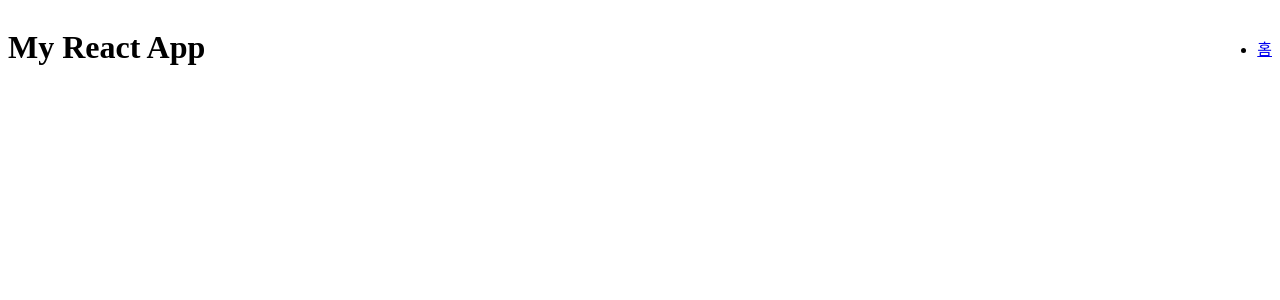
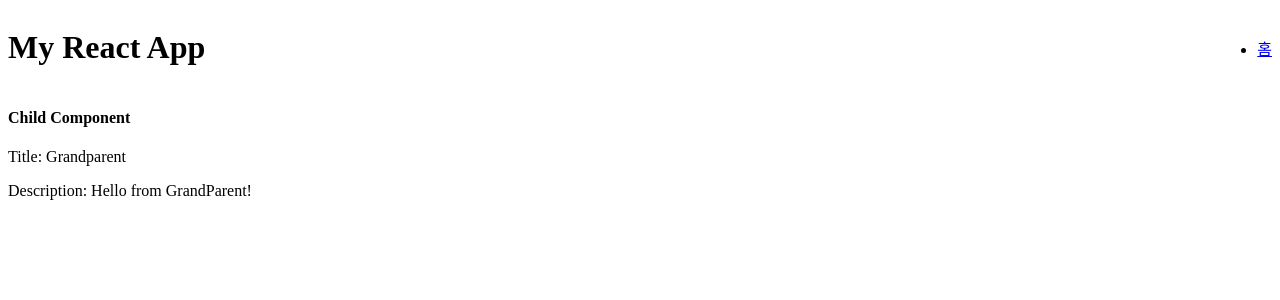
Before and after one commit to elle510/react-lecture-10, a React (Vite) app: page /lecture/1-3 in a window 1280 px wide. Before the commit this address had no page. Shown: the top 300 px of the page. Built offline with nearby package versions, Linux system fonts and the light colour scheme.

Commit message:
feat: 1강 코드 작성중..

```diff
--- a/src/App.tsx
+++ b/src/App.tsx
@@ -2,10 +2,9 @@ import { BrowserRouter, Route, Routes } from 'react-router-dom';
 
 import Header from './components/Header';
 import Home from './pages/Home';
+import ContextAPI from './pages/lectures/lecture01/ContextApi';
 import PropsDrilling from './pages/lectures/lecture01/PropsDrilling';
 import StateProps from './pages/lectures/lecture01/StateProps';
-
-// import ContextAPI from './pages/lectures/lecture02/ContextAPI';
 
 function App() {
   return (
@@ -17,7 +16,7 @@ function App() {
             <Route path="/" element={<Home />} />
             <Route path="/lecture/1-1" element={<StateProps />} />
             <Route path="/lecture/1-2" element={<PropsDrilling />} />
-            {/* <Route path="/lecture/1-3" element={<ContextAPI />} /> */}
+            <Route path="/lecture/1-3" element={<ContextAPI />} />
           </Routes>
         </main>
       </div>
--- a/src/pages/lectures/lecture01/ContextApi.tsx
+++ b/src/pages/lectures/lecture01/ContextApi.tsx
@@ -0,0 +1,38 @@
+import React from 'react';
+
+// 1. Context 생성
+type ContextValue = {
+  title: string;
+  description: string;
+};
+
+const MyContext = React.createContext<ContextValue>({ title: '', description: '' });
+
+// 2. Context Provider 컴포넌트
+function GrandParentComponent() {
+  const value = { title: 'Grandparent', description: 'Hello from GrandParent!' };
+  return (
+    <MyContext.Provider value={value}>
+      <ParentComponent />
+    </MyContext.Provider>
+  );
+}
+
+// 3. 중간 컴포넌트
+function ParentComponent() {
+  return <ChildComponent />;
+}
+
+// 4. Context Consumer 컴포넌트
+function ChildComponent() {
+  const value = React.useContext(MyContext);
+  return (
+    <div>
+      <h4>Child Component</h4>
+      <p>Title: {value.title}</p>
+      <p>Description: {value.description}</p>
+    </div>
+  );
+}
+
+export default GrandParentComponent;
--- a/src/pages/lectures/lecture01/PropsDrilling.tsx
+++ b/src/pages/lectures/lecture01/PropsDrilling.tsx
@@ -1,4 +1,4 @@
-import React, { useState } from 'react';
+import React from 'react';
 
 // 최종적으로 데이터를 사용할 손자 컴포넌트
 function GrandChildComponent({ user }: { user: { name: string } }) {
@@ -27,11 +27,11 @@ function ChildComponent({ user }: { user: { name: string } }) {
 
 // 최상위 부모 컴포넌트
 function PropsDrilling() {
-  const [user] = useState({ name: '김민준' });
+  const [user] = React.useState({ name: '김민준' });
 
   return (
     <div>
-      <h2 className="mb-4 text-2xl font-bold">2강: Props Drilling의 문제점</h2>
+      <h2 className="mb-4 text-2xl font-bold">1-2: Props Drilling의 문제점</h2>
       <div className="rounded-lg border border-blue-300 bg-blue-100 p-4">
         <h4 className="font-semibold">부모 컴포넌트</h4>
         <p>이곳에서 'user' state를 정의합니다.</p>
--- a/src/pages/lectures/lecture01/StateProps.tsx
+++ b/src/pages/lectures/lecture01/StateProps.tsx
@@ -31,7 +31,7 @@ function StateProps() {
 
   return (
     <div>
-      <h2 className="mb-4 text-2xl font-bold">1강: React Props 와 State</h2>
+      <h2 className="mb-4 text-2xl font-bold">1-1: React Props 와 State</h2>
 
       {/* State 예제 */}
       <div className="rounded-lg bg-blue-100 p-4">
```
